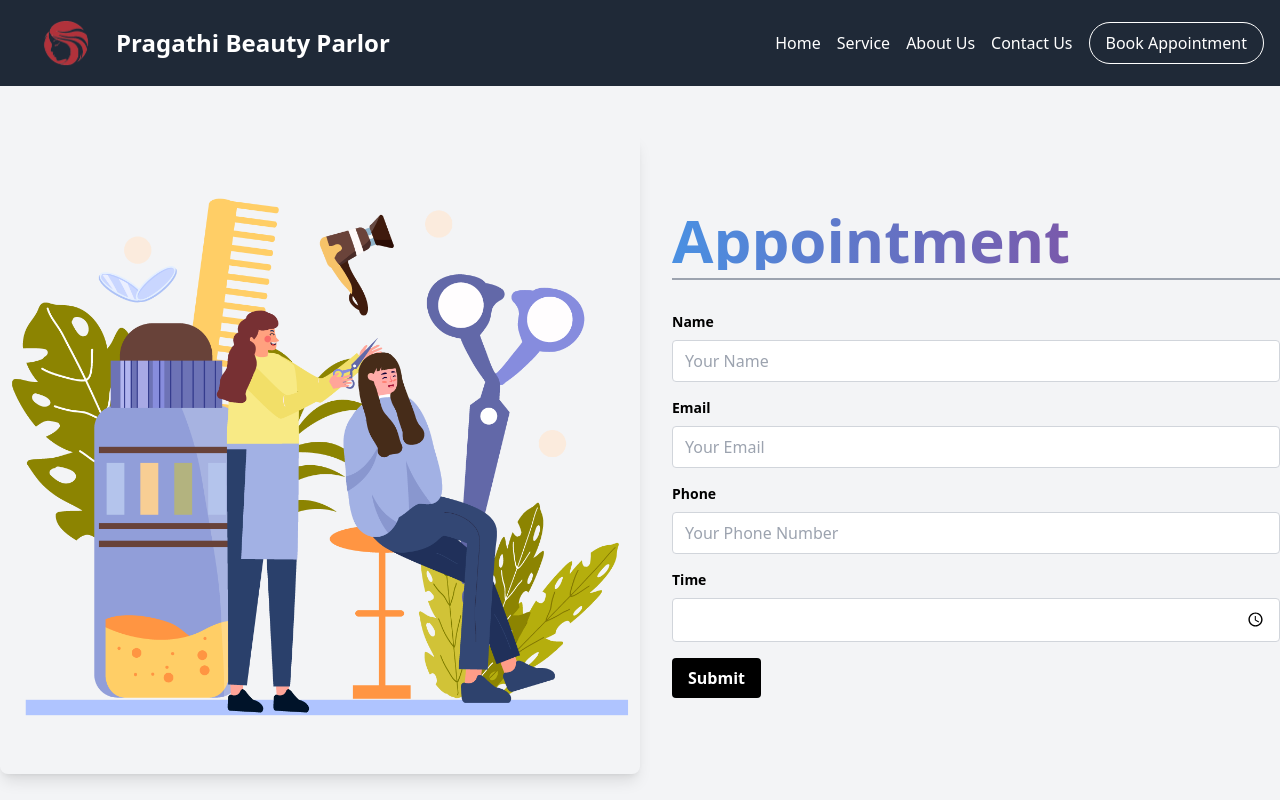
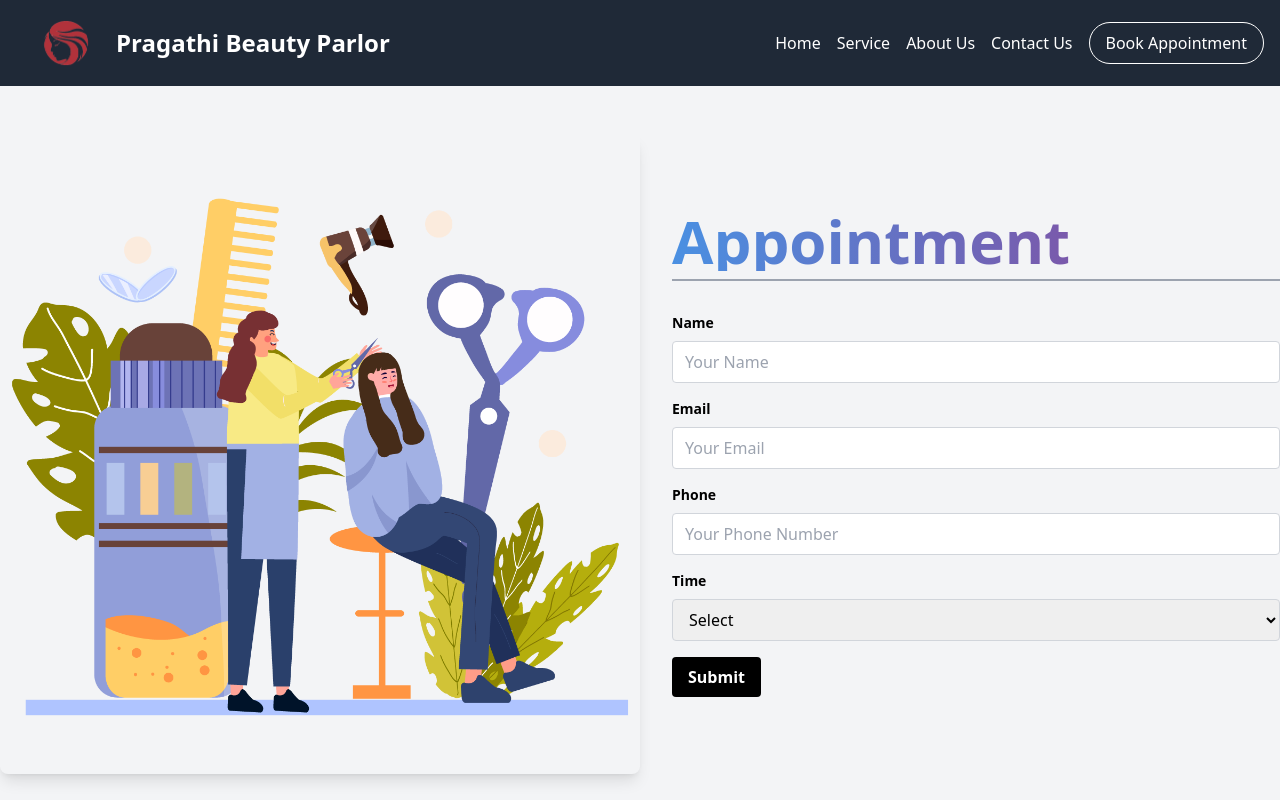
Before and after one commit to SourceLastBenchCoder/Beauty-Parlor-NextJs-Template, a Next.js app: page /appointment in a window 1280 px wide. Shown: the top 800 px of the page. Built offline with nearby package versions, Linux system fonts and the light colour scheme.

Commit message:
text color changed

```diff
--- a/src/app/appointment/page.jsx
+++ b/src/app/appointment/page.jsx
@@ -6,7 +6,7 @@ const Appointment = () => {
       <div className="container mx-auto flex flex-col md:flex-row items-center">
         {/* Left side (Google Map) */}
         <div className="md:w-1/2 mb-6 md:mb-0">
-        <img
+          <img
             src="banner-2.png"
             alt="About Us"
             className="w-full h-auto rounded-lg shadow-lg"
@@ -18,36 +18,67 @@ const Appointment = () => {
           <h1 className="text-6xl font-bold mb-2 gradient-text">Appointment</h1>
           <div className="mx-auto border-t-2 border-gray-400 mb-8"></div>
           <form>
-          <div className="mb-4">
-              <label className="block text-black text-sm font-bold mb-2">Name</label>
+            <div className="mb-4">
+              <label className="block text-black text-sm font-bold mb-2">
+                Name
+              </label>
               <input
                 className="w-full px-3 py-2 border border-gray-300 rounded focus:outline-none focus:border-indigo-500"
                 type="text"
-                placeholder="Your Name" required
+                placeholder="Your Name"
+                required
               />
             </div>
             <div className="mb-4">
-              <label className="block text-black text-sm font-bold mb-2">Email</label>
+              <label className="block text-black text-sm font-bold mb-2">
+                Email
+              </label>
               <input
                 className="w-full px-3 py-2 border border-gray-300 rounded focus:outline-none focus:border-indigo-500"
                 type="email"
-                placeholder="Your Email" required
+                placeholder="Your Email"
+                required
               />
             </div>
             <div className="mb-4">
-              <label className="block text-black text-sm font-bold mb-2">Phone</label>
+              <label className="block text-black text-sm font-bold mb-2">
+                Phone
+              </label>
               <input
                 className="w-full px-3 py-2 border border-gray-300 rounded focus:outline-none focus:border-indigo-500"
                 type="tel"
-                placeholder="Your Phone Number" required
+                placeholder="Your Phone Number"
+                required
               />
             </div>
             <div className="mb-4">
-              <label className="block text-black text-sm font-bold mb-2">Time</label>
-              <input
-                className="w-full px-3 py-2 border border-gray-300 rounded focus:outline-none focus:border-indigo-500"
-                type="time" required
-              />
+              <label className="block text-black text-sm font-bold mb-2">
+                Time
+              </label>
+              <select className="w-full px-3 py-2 text-black border border-gray-300 rounded focus:outline-none focus:border-indigo-500">
+                <option>Select</option>
+                <option>10:00AM</option>
+                <option>10:30AM</option>
+                <option>11:00AM</option>
+                <option>11:30AM</option>
+                <option>12:00AM</option>
+                <option>12:30AM</option>
+                <option>01:00PM</option>
+                <option>01:30PM</option>
+                <option>02:00PM</option>
+                <option>02:30PM</option>
+                <option>03:00PM</option>
+                <option>03:30PM</option>
+                <option>04:00PM</option>
+                <option>04:30PM</option>
+                <option>05:00PM</option>
+                <option>05:30PM</option>
+                <option>06:00PM</option>
+                <option>06:30PM</option>
+                <option>07:00PM</option>
+                <option>07:30PM</option>
+                <option>08:00PM</option>
+              </select>
             </div>
             <button
               className="bg-black text-white font-bold py-2 px-4 rounded focus:outline-none focus:shadow-outline"
@@ -55,7 +86,7 @@ const Appointment = () => {
             >
               Submit
             </button>
-            </form>
+          </form>
         </div>
       </div>
     </section>
```
